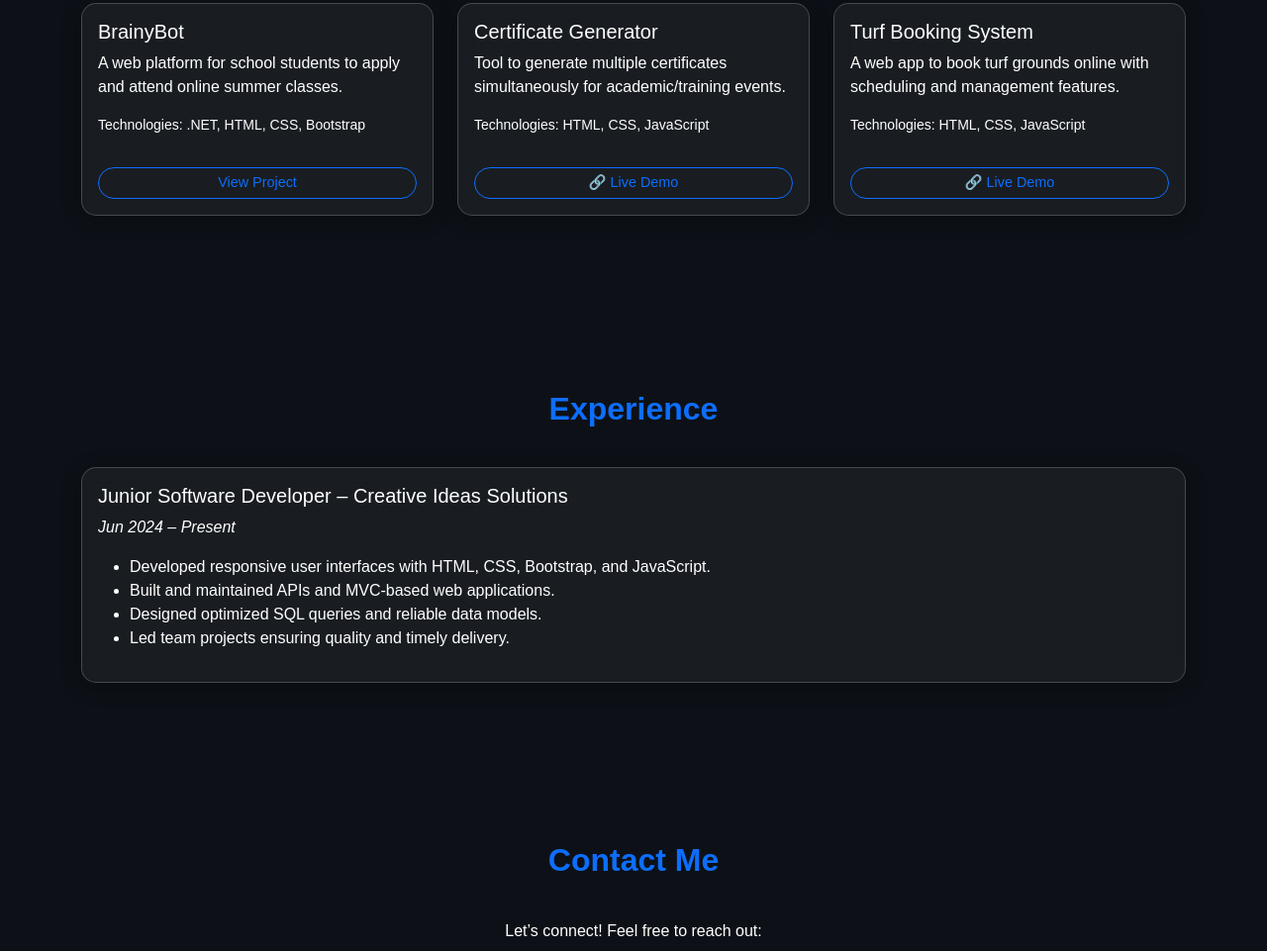
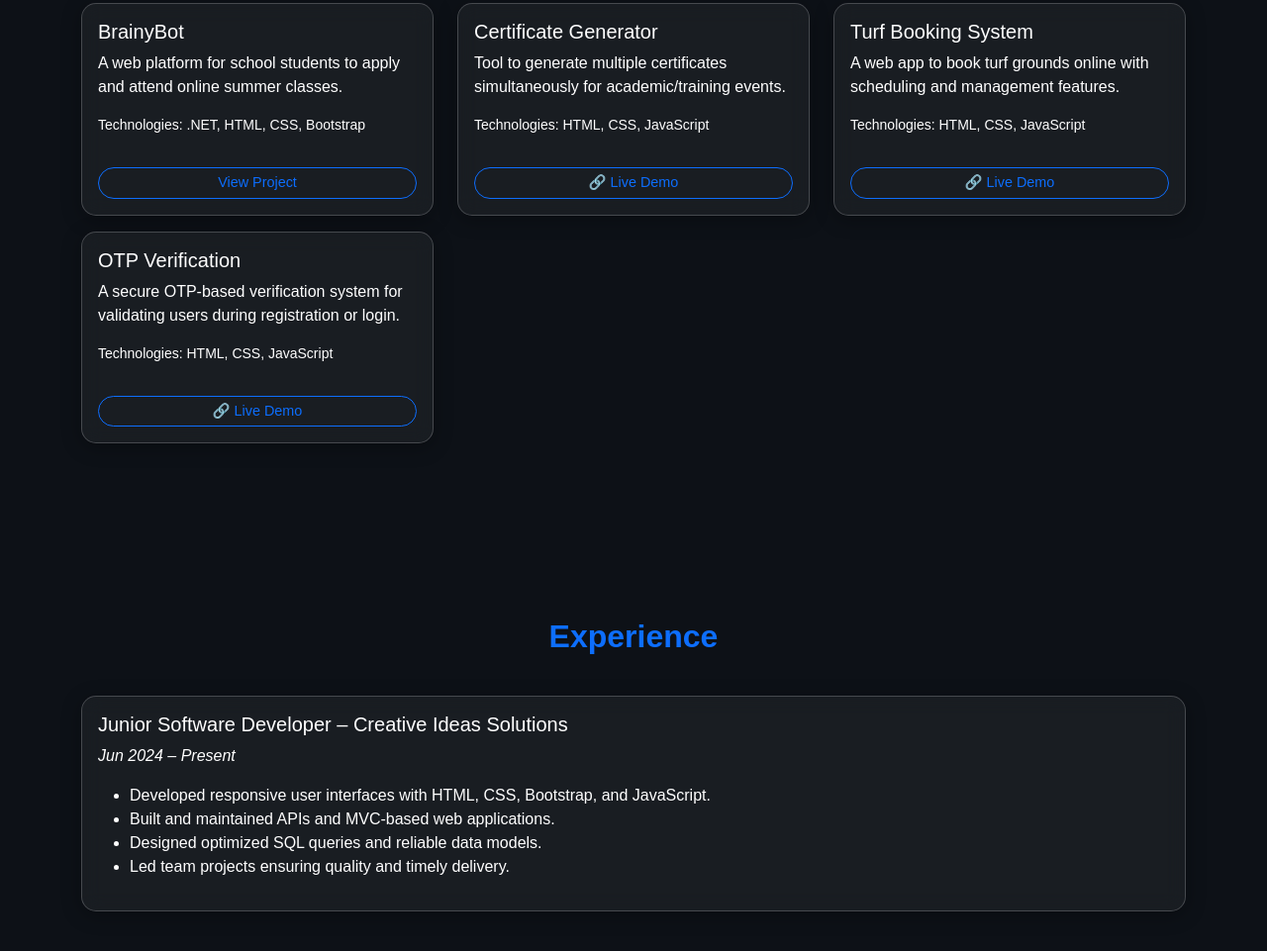
Before and after one commit to Sriram31122003/Myportfolio, a plain HTML site: page index.html in a window 1280 px wide. Shown: the part 1628-2589 px from the top of the page at 99% size. Drawn offline with nearby package versions, Linux system fonts and the light colour scheme.

Commit message:
Update index.html

```diff
--- a/index.html
+++ b/index.html
@@ -212,7 +212,7 @@
     </div>
   </section>
 
-  <!-- Projects -->
+ <!-- Projects -->
 <section id="projects" class="container">
   <h2>Projects</h2>
   <div class="row">
@@ -253,8 +253,22 @@
       </div>
     </div>
 
+    <!-- OTP Verification -->
+    <div class="col-md-4">
+      <div class="card p-3 mb-3">
+        <h5>OTP Verification</h5>
+        <p>A secure OTP-based verification system for validating users during registration or login.</p>
+        <small>Technologies: HTML, CSS, JavaScript</small><br>
+        <a href="https://sriram31122003.github.io/OtpVerification/"
+           class="btn btn-outline-primary btn-sm mt-2" target="_blank">
+          🔗 Live Demo
+        </a>
+      </div>
+    </div>
+
   </div>
 </section>
+
 
 
   <!-- Experience -->
```
